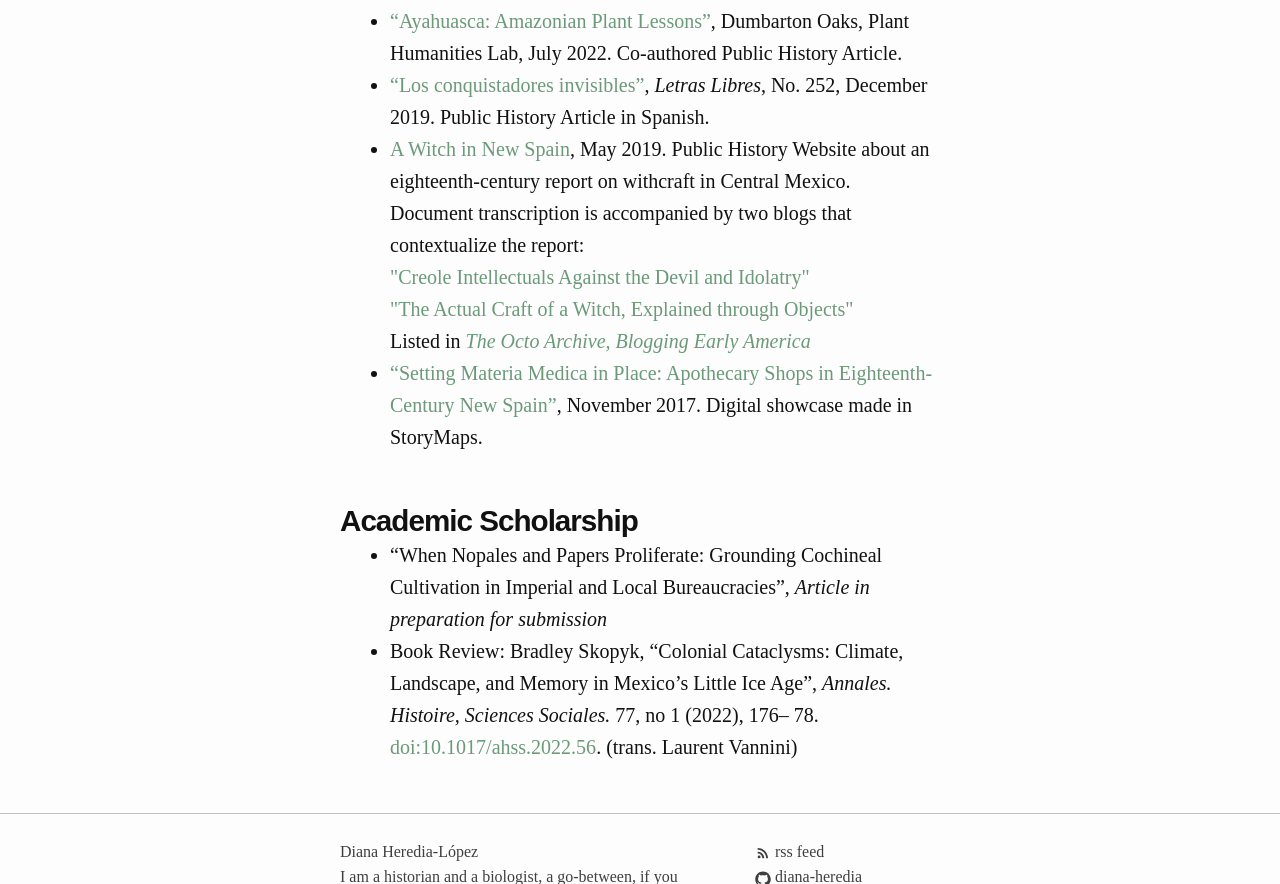
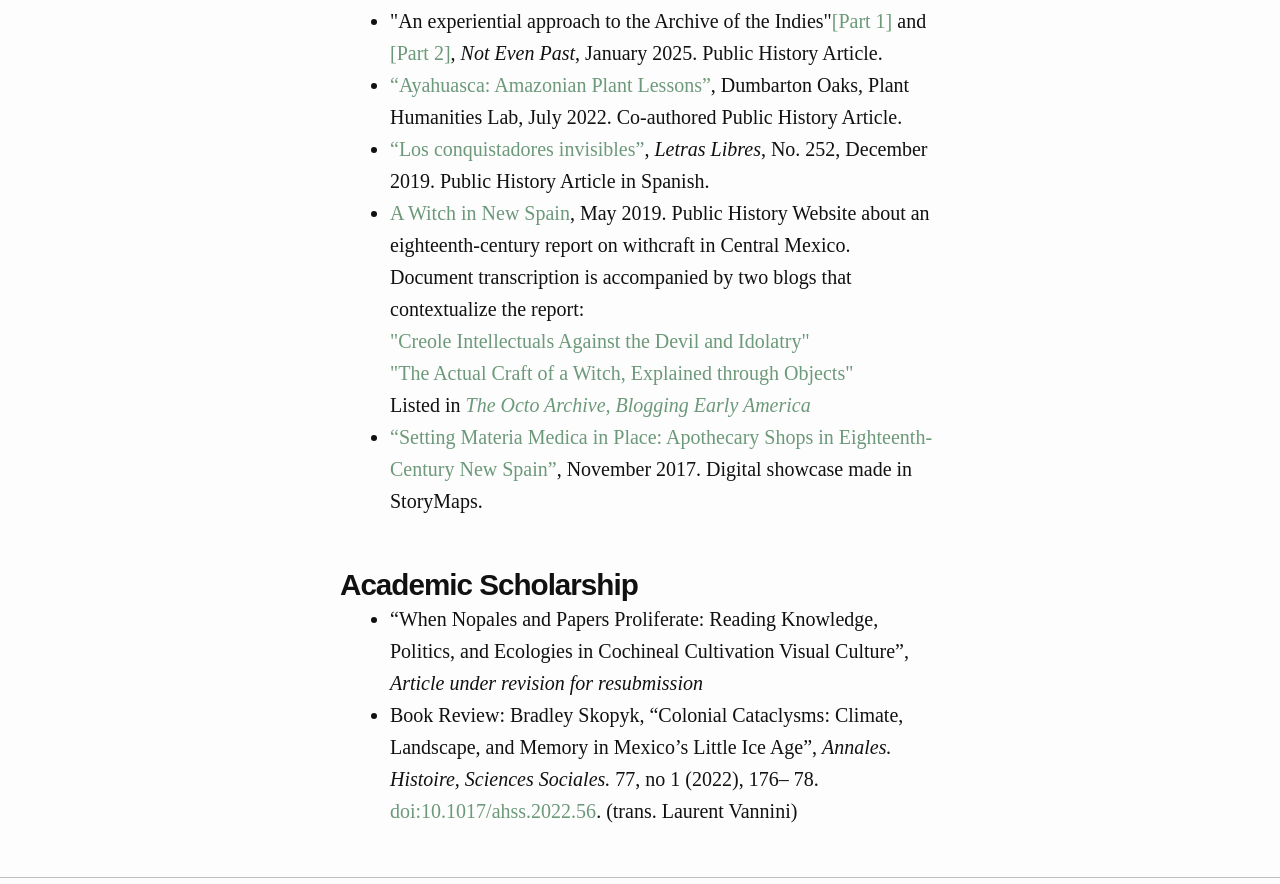
Before and after one commit to diana-heredia/diana-heredia.github.io, a Jekyll site: the page built from projects.markdown, in a window 1280 px wide and 1400 px high, cut to the strip 516-1400 px from the top of the window. Built offline with Jekyll 4.4.1, drawn with Linux system fonts in a browser that asks for light colours; some web fonts are replaced.

Commit message:
Update projects.markdown
updated publications list

```diff
--- a/projects.markdown
+++ b/projects.markdown
@@ -9,6 +9,8 @@ permalink: /en/writing/
   <iframe allow="autoplay *; encrypted-media *; fullscreen *; clipboard-write" frameborder="0" height="175" style="width:100%;max-width:660px;overflow:hidden;border-radius:10px;" sandbox="allow-forms allow-popups allow-same-origin allow-scripts allow-storage-access-by-user-activation allow-top-navigation-by-user-activation" src="https://embed.podcasts.apple.com/us/podcast/una-tela-te%C3%B1ida-m%C3%A9xico/id1562622592?i=1000554024593"> </iframe>
 
  <ul>
+  <li>"An experiential approach to the Archive of the Indies"<a href="https://notevenpast.org/neps-archive-chronicles-an-experiential-approach-to-the-archive-of-the-indies/">[Part 1]</a> and <a href="https://notevenpast.org/neps-archive-chronicles-three-how-tos-in-pares/">[Part 2]</a>, <i>Not Even Past</i>, January 2025. Public History Article. </li>
+
   <li><a href="https://lab.plant-humanities.org/ayahuasca/">“Ayahuasca: Amazonian Plant Lessons”</a>, Dumbarton Oaks, Plant Humanities Lab, July 2022. Co-authored Public History Article.</li>
 
   <li><a href="https://letraslibres.com/revista/los-conquistadores-invisibles/">“Los conquistadores invisibles”</a>, <i>Letras Libres</i>, No. 252, December 2019. Public History Article in Spanish.</li>
@@ -26,7 +28,7 @@ Document transcription is accompanied by two blogs that contextualize the report
  <div>
   <h2>Academic Scholarship</h2>
   <ul>
-  <li>“When Nopales and Papers Proliferate: Grounding Cochineal Cultivation in Imperial and Local Bureaucracies”, <i> Article in preparation for submission </i></li>
+  <li>“When Nopales and Papers Proliferate: Reading Knowledge, Politics, and Ecologies in Cochineal Cultivation Visual Culture”, <i> Article under revision for resubmission </i></li>
 
   <li> Book Review: Bradley Skopyk, “Colonial Cataclysms: Climate, Landscape, and Memory in Mexico’s Little Ice Age”, <i>Annales. Histoire, Sciences Sociales.</i> 77, no 1 (2022), 176–  78. <a href="https://doi.org/10.1017/ahss.2022.56 ">doi:10.1017/ahss.2022.56</a>. (trans. Laurent Vannini)</li>
 </ul>
```
